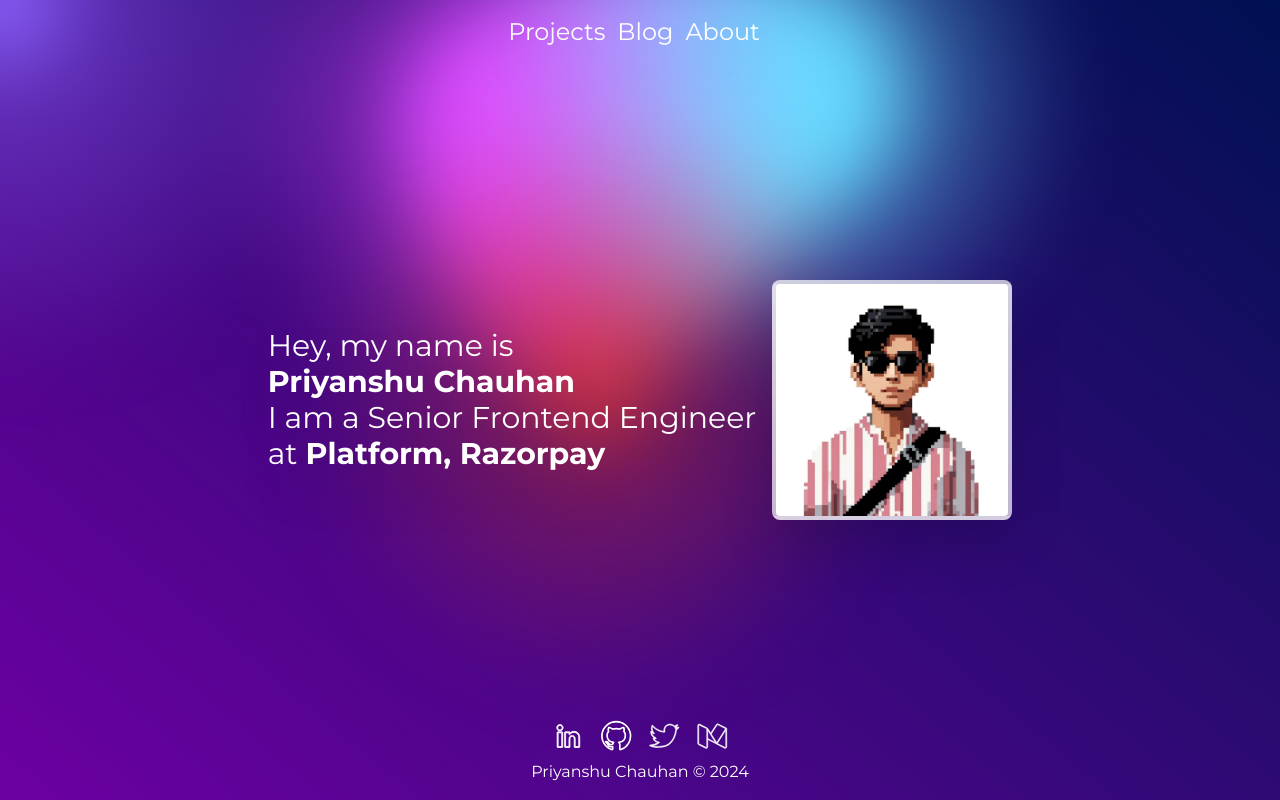
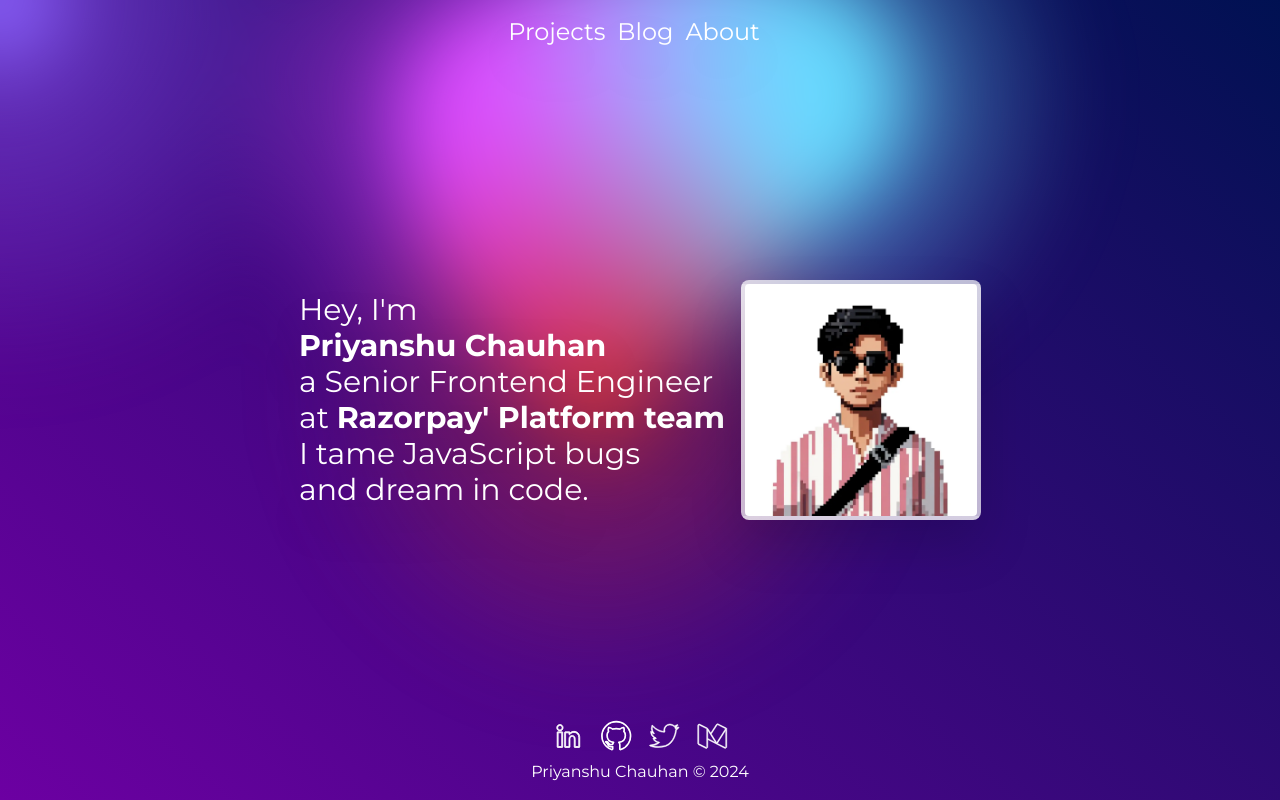
Before and after one commit to Priyanshu-C/iamstackless, a Next.js app: page / in a window 1280 px wide. Built offline with nearby package versions, Linux system fonts and the light colour scheme.

Commit message:
Update introduction text in Home component

```diff
--- a/app/page.tsx
+++ b/app/page.tsx
@@ -39,19 +39,25 @@
                         {!isMobile ? (
                             <div className="flex flex-col items-start justify-start sm:items-center sm:justify-center md:items-start md:justify-start lg:items-start lg:justify-start">
                                 <p className="bg-clip-text text-transparent drop-shadow-2xl bg-gradient-to-b text-white text-2xl sm:text-2xl md:text-3xl lg:text-3xl">
-                                    Hey, my name is{" "}
+                                    Hey, I&apos;m{" "}
                                 </p>
                                 <p className="bg-clip-text text-transparent drop-shadow-2xl bg-gradient-to-b text-white font-bold text-2xl sm:text-2xl md:text-3xl lg:text-3xl">
                                     Priyanshu Chauhan
                                 </p>
                                 <p className="bg-clip-text text-transparent drop-shadow-2xl bg-gradient-to-b text-white text-2xl sm:text-2xl md:text-3xl lg:text-3xl">
-                                    I am a Senior Frontend Engineer
+                                    a Senior Frontend Engineer
                                 </p>
                                 <p className="bg-clip-text text-transparent drop-shadow-2xl bg-gradient-to-b  text-white text-2xl sm:text-2xl md:text-3xl lg:text-3xl">
                                     at{" "}
                                     <span className="font-bold">
-                                        Platform, Razorpay{" "}
+                                        Razorpay&apos; Platform team{" "}
                                     </span>
+                                </p>
+                                <p className="bg-clip-text text-transparent drop-shadow-2xl bg-gradient-to-b text-white text-2xl sm:text-2xl md:text-3xl lg:text-3xl">
+                                    I tame JavaScript bugs
+                                </p>
+                                <p className="bg-clip-text text-transparent drop-shadow-2xl bg-gradient-to-b text-white text-2xl sm:text-2xl md:text-3xl lg:text-3xl">
+                                    and dream in code.
                                 </p>
                             </div>
                         ) : (
```
